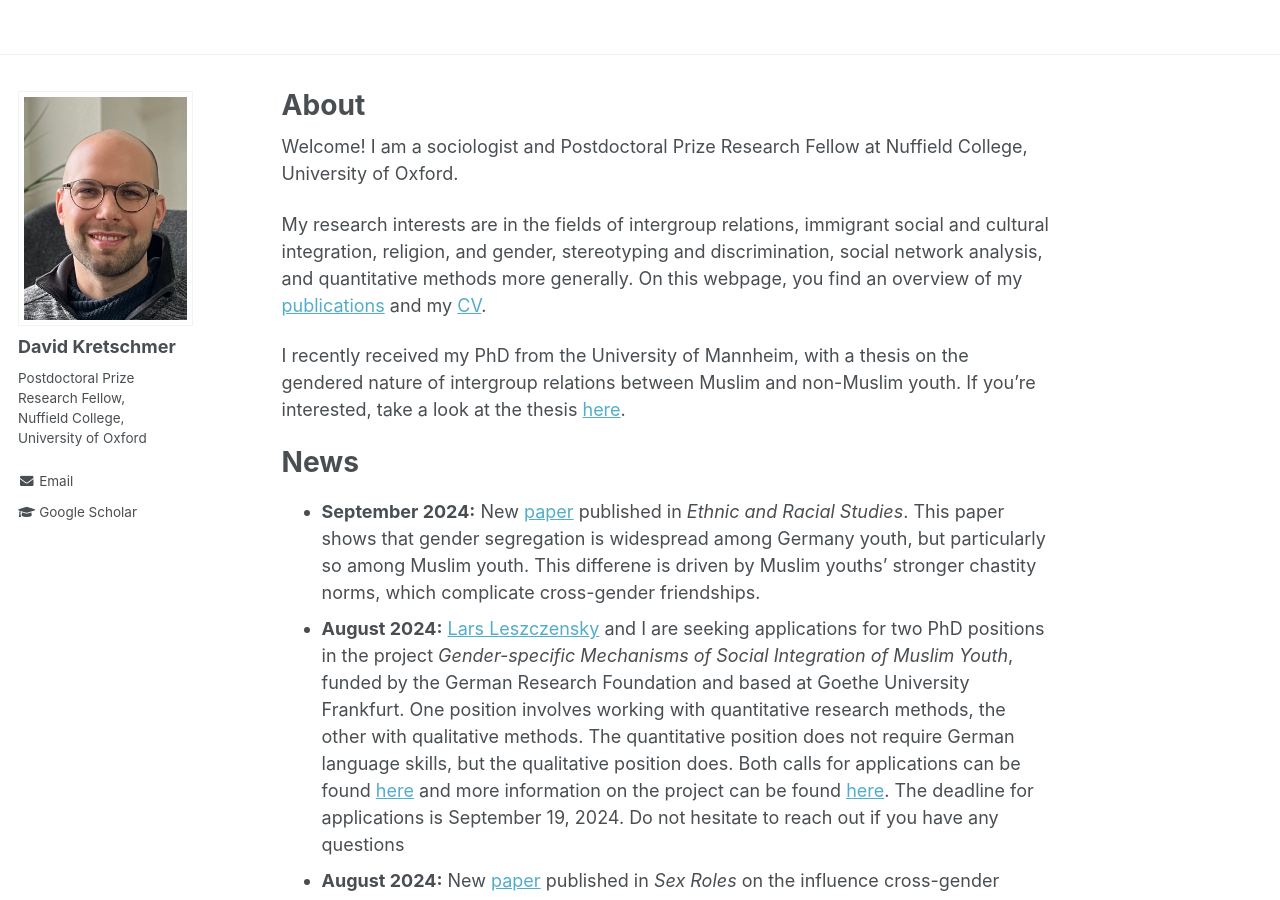
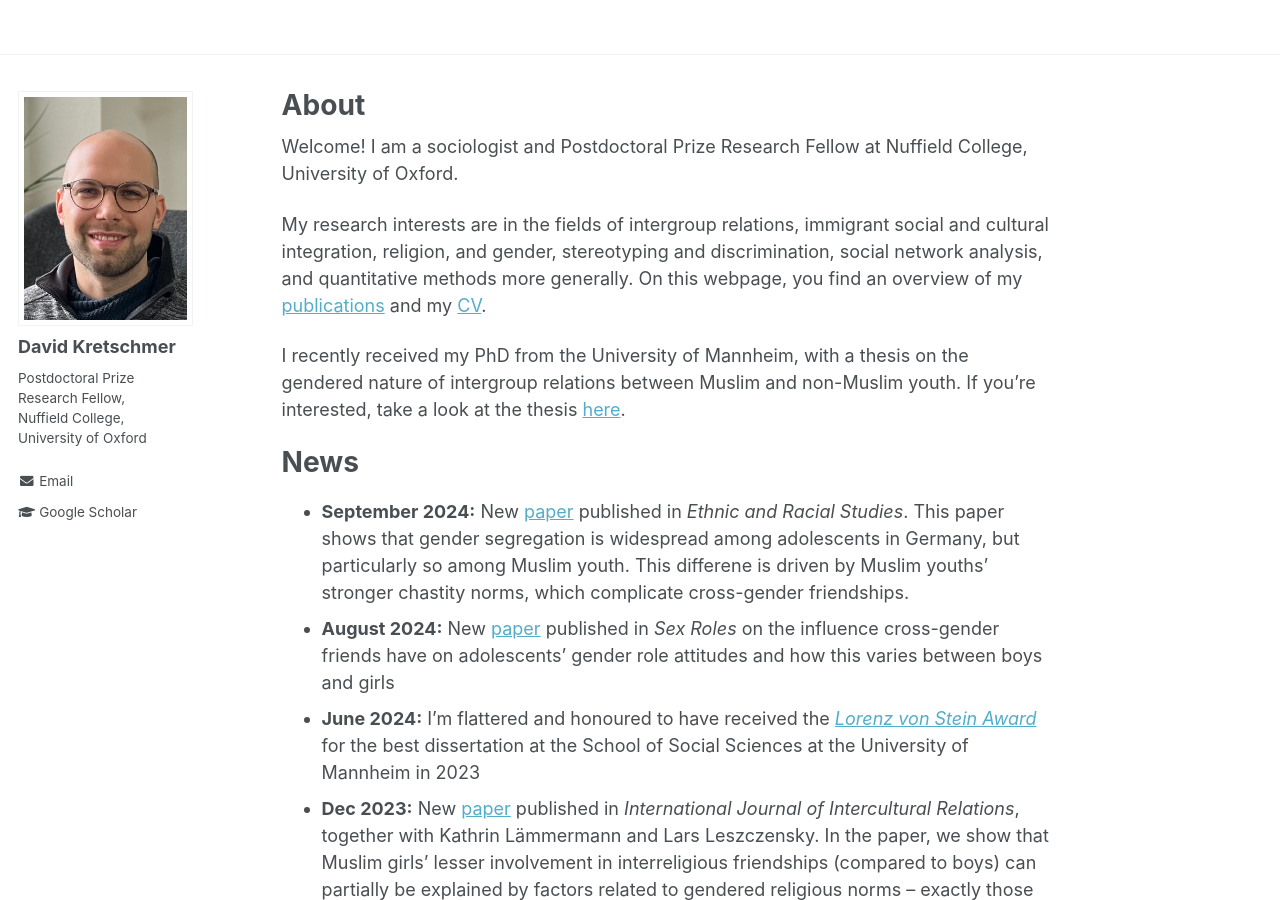
Before and after one commit to DavidKretschmer/davidkretschmer.github.io, a Jekyll site: the page built from _pages/about.md, in a window 1280 px wide and 900 px high. Built offline with Jekyll 4.4.1, drawn with Linux system fonts in a browser that asks for light colours.

Commit message:
Update October 2

```diff
--- a/_pages/about.md
+++ b/_pages/about.md
@@ -20,8 +20,7 @@
 News
 ======
 
-- **September 2024:** New [paper](https://www.tandfonline.com/doi/full/10.1080/01419870.2024.2399725) published in _Ethnic and Racial Studies_. This paper shows that gender segregation is widespread among Germany youth, but particularly so among Muslim youth. This differene is driven by Muslim youths' stronger chastity norms, which complicate cross-gender friendships.
-- **August 2024:** [Lars Leszczensky](https://larsleszczensky.wordpress.com) and I are seeking applications for two PhD positions in the project _Gender-specific Mechanisms of Social Integration of Muslim Youth_, funded by the German Research Foundation and based at Goethe University Frankfurt. One position involves working with quantitative research methods, the other with qualitative methods. The quantitative position does not require German language skills, but the qualitative position does. Both calls for applications can be found [here](https://www.uni-frankfurt.de/48794784/FB03___Gesellschaftswissenschaften) and more information on the project can be found [here](https://www.goethe-university-frankfurt.de/156008984/Gendered_mechanisms_of_social_integration_among_Muslim_youth__German_Research_Foundation__DFG?locale=en). The deadline for applications is September 19, 2024. Do not hesitate to reach out if you have any questions
+- **September 2024:** New [paper](https://www.tandfonline.com/doi/full/10.1080/01419870.2024.2399725) published in _Ethnic and Racial Studies_. This paper shows that gender segregation is widespread among adolescents in Germany, but particularly so among Muslim youth. This differene is driven by Muslim youths' stronger chastity norms, which complicate cross-gender friendships.
 - **August 2024:** New [paper](https://link.springer.com/article/10.1007/s11199-024-01505-x) published in _Sex Roles_ on the influence cross-gender friends have on adolescents' gender role attitudes and how this varies between boys and girls
 - **June 2024:** I'm flattered and honoured to have received the [_Lorenz von Stein Award_](https://www.mzes.uni-mannheim.de/d7/en/news/items/former-mzes-employee-david-kretschmer-receives-the-prestigious-lorenz-von-stein-award) for the best dissertation at the School of Social Sciences at the University of Mannheim in 2023
 - **Dec 2023:** New [paper](https://www.sciencedirect.com/science/article/pii/S0147176723001670) published in _International Journal of Intercultural Relations_, together with Kathrin Lämmermann and Lars Leszczensky. In the paper, we show that Muslim girls' lesser involvement in interreligious friendships (compared to boys) can partially be explained by factors related to gendered religious norms -- exactly those factors that are also responsible for Muslim girls' lower levels of intergroup dating.
```
Also changed, not shown: 1 other file.
